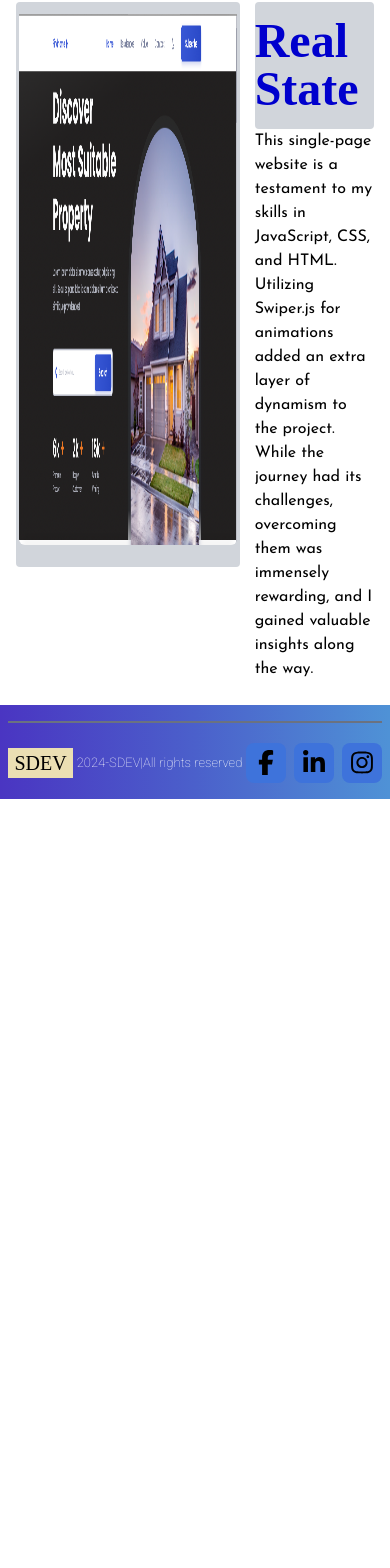
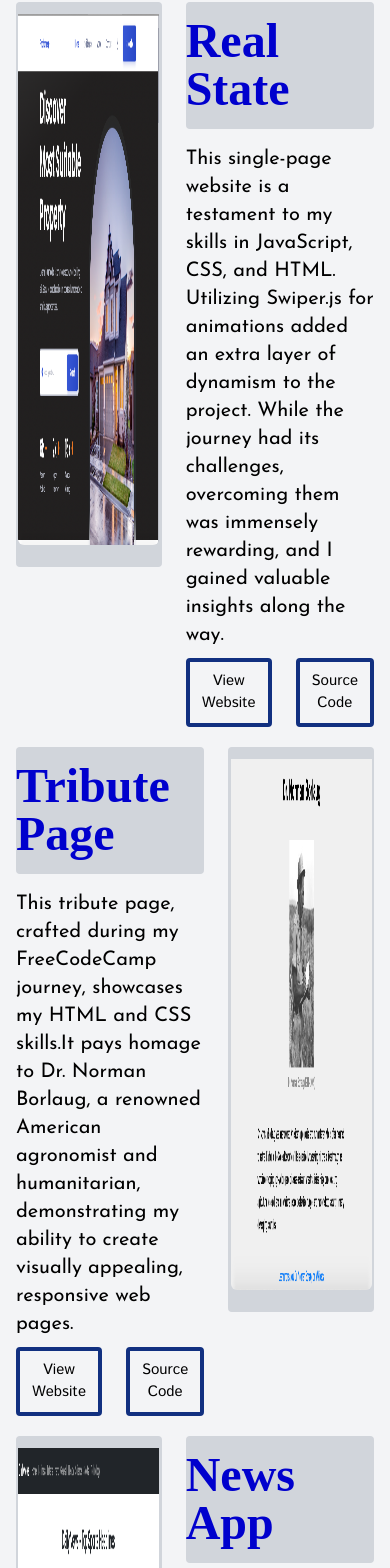
Before and after one commit to sabbir512/Sabbir-s-Portfolio, a React (Vite) app: page /project in a window 390 px wide. Shown: the part 352-1920 px from the top of the page. Before the commit the page ends 1151 px from the top, so only its background shows below. Built offline with nearby package versions, Linux system fonts and the light colour scheme; a web font is replaced by a local one.

Commit message:
The project page is done just need to make it responsive

```diff
--- /dev/null
+++ b/src/components/HomeComponents/WorkBtn.jsx
@@ -0,0 +1,19 @@
+import React from "react";
+
+function WorkBtn({ url, btnText }) {
+  return (
+    <div>
+      <a href={url} target="_blank">
+        <button
+          className="lg:text-[16px] border-[#113080] border-4 border-solid lg:px-3 lg:py-2 rounded hover:bg-blue-600  ease-in duration-500 md:text-[11px] md:px-1
+                md:py-1 sm:px-1 sm:py-1 sm:text-[10px] mediumPhone:px-3 mediumPhone:py-2 mediumPhone:text-[15px] smallerPhone:text-[13px] smallerPhone:px-2 smallerPhone:py-1"
+          style={{ fontFamily: "Istok Web" }}
+        >
+          {btnText}
+        </button>
+      </a>
+    </div>
+  );
+}
+
+export default WorkBtn;
--- a/src/components/HomeComponents/WorkContent.jsx
+++ b/src/components/HomeComponents/WorkContent.jsx
@@ -1,5 +1,5 @@
 import React from "react";
-
+import WorkBtn from "./WorkBtn";
 function WorkContent({ Image, content, websiteUrl, githubUrl }) {
   return (
     <div>
@@ -8,7 +8,11 @@ function WorkContent({ Image, content, websiteUrl, githubUrl }) {
         className="max-w-[100%] w-full lg:h-[520px] bg-[#000D47] relative lagerThenLg:h-[550px] md:h-[390px] sm:h-[385px] mediumPhone:h-[510px] smallerPhone:h-[360px]"
       >
         <div className="aspect-w-3 aspect-h-4" id="image">
-          <img src={Image} alt="ProjectImage" className="object-cover lagerThenLg:h-[240px] lg:h-[200px] md:h-[110px] w-full sm:h-[90px]" />
+          <img
+            src={Image}
+            alt="ProjectImage"
+            className="object-cover lagerThenLg:h-[240px] lg:h-[200px] md:h-[110px] w-full sm:h-[90px]"
+          />
           {/*Adding Content After image*/}
           <div
             id="content"
@@ -21,24 +25,8 @@ function WorkContent({ Image, content, websiteUrl, githubUrl }) {
             id="button "
             className="text-white flex items-center px-2 lg:gap-8 md:gap-6 pt-3 absolute bottom-[3%] sm:gap-4 mediumPhone:gap-6 smallerPhone:gap-5"
           >
-            <a href={websiteUrl} target="_blank">
-              <button
-                className="lg:text-[16px] border-[#113080] border-4 border-solid lg:px-3 lg:py-2 rounded hover:bg-blue-600  ease-in duration-500 md:text-[11px] md:px-1 md:py-1 sm:px-1 sm:py-1 sm:text-[10px] mediumPhone:px-3 mediumPhone:py-2 smallerPhone:text-[13px] smallerPhone:px-2 smallerPhone:py-1"
-                style={{ fontFamily: "Istok Web" }}
-              >
-                View Website
-              </button>
-            </a>
-
-            <a href={githubUrl} target="_blank">
-              <button
-                className="lg:text-[16px] border-[#113080] border-4 border-solid lg:px-3 lg:py-2 rounded hover:bg-blue-600  ease-in duration-500 md:text-[11px] md:px-1
-                md:py-1 sm:px-1 sm:py-1 sm:text-[10px] mediumPhone:px-3 mediumPhone:py-2 mediumPhone:text-[15px] smallerPhone:text-[13px] smallerPhone:px-2 smallerPhone:py-1"
-                style={{ fontFamily: "Istok Web" }}
-              >
-                Source Code
-              </button>
-            </a>
+            <WorkBtn url={websiteUrl} btnText="View Website" />
+            <WorkBtn url={githubUrl} btnText="Source Code" />
           </div>
         </div>
       </div>
--- a/src/components/ProjectComponents/ProjectContent.jsx
+++ b/src/components/ProjectComponents/ProjectContent.jsx
@@ -1,6 +1,6 @@
 import React from "react";
-import { contentObject } from "../projectContent";
-function ProjectContent() {
+import WorkBtn from "../HomeComponents/WorkBtn";
+function ProjectContent({ webUrl, githubUrl, contents, heading }) {
   return (
     <div className="w-full">
       <div className="bg-gray-300 rounded h-[15vh]">
@@ -12,10 +12,21 @@ function ProjectContent() {
             color: "mediumblue",
           }}
         >
-          Real State
+          {heading}
         </h1>
       </div>
-      <p style={{ fontFamily: "Josefin Sans" }}>{contentObject.realstate}</p>
+
+      <p
+        className="text-[20px] leading-[28px] pt-4 mb-[5%] h-full flex items-center"
+        style={{ fontFamily: "Josefin Sans" }}
+      >
+        {contents}
+      </p>
+
+      <div className="flex items-center gap-6">
+        <WorkBtn btnText="View Website" url={webUrl} />
+        <WorkBtn btnText="Source Code" url={githubUrl} />
+      </div>
     </div>
   );
 }
--- a/src/components/ProjectComponents/ProjectImage.jsx
+++ b/src/components/ProjectComponents/ProjectImage.jsx
@@ -1,11 +1,10 @@
 import React from "react";
-import { realStateImage } from "../projectContent";
-function ProjectImage() {
+function ProjectImage({image}) {
   return (
     <div className="h-full">
-      <div className="w-[94%] bg-gray-300 h-[67vh] rounded">
+      <div className="w-full bg-gray-300 h-[67vh] rounded">
         <img
-          src={realStateImage}
+          src={image}
           alt="ProjectImage"
           className="w-[97%] h-[96%] m-auto pt-3 rounded-md"
         />
--- a/src/components/ProjectComponents/SingleProject.jsx
+++ b/src/components/ProjectComponents/SingleProject.jsx
@@ -1,17 +1,69 @@
 import React from "react";
 import { ProjectContent, ProjectImage } from "./projectIndex";
+import {
+  realStateImage,
+  tributePage,
+  newsApp,
+  contentObject,
+} from "../projectContent";
+
+import {
+  realStateWebUrl,
+  realStateCodeUrl,
+  tributePageWebUrl,
+  tributePageCodeUrl,
+  newsAppWebUrl,
+  newsAppCodeUrl,
+} from "../projectContent";
 function SingleProject() {
   return (
     <div className="px-4">
-    <div className="grid grid-cols-2fr-1fr">
-      <div>
-        <ProjectImage />
+      {/*First Project */}
+      <div className="grid grid-cols-2fr-1fr gap-6">
+        <div>
+          <ProjectImage image={realStateImage} />
+        </div>
+        <div>
+          <ProjectContent
+            heading="Real State"
+            contents={contentObject.realstate}
+            webUrl={realStateWebUrl}
+            githubUrl={realStateCodeUrl}
+          />
+        </div>
       </div>
-      <div>
-        <ProjectContent />
+
+      {/*Second Project*/}
+      <div className="grid grid-cols-1fr-2fr mt-5 gap-6">
+        <div>
+          <ProjectContent
+            heading="Tribute Page"
+            contents={contentObject.tributeapp}
+            webUrl={tributePageWebUrl}
+            githubUrl={tributePageCodeUrl}
+          />
+        </div>
+        <div>
+          <ProjectImage image={tributePage} />
+        </div>
       </div>
+
+      {/*Third Project*/}
+      <div className="grid grid-cols-2fr-1fr mt-5 gap-6">
+        <div>
+          <ProjectImage image={newsApp} />
+        </div>
+        <div>
+          <ProjectContent
+            heading="News App"
+            contents={contentObject.newsapp}
+            webUrl={newsAppWebUrl}
+            githubUrl={newsAppCodeUrl}
+          />
+        </div>
+      </div>
+      {/*-------------------*/}
     </div>
-  </div>
   );
 }
 
--- a/src/components/Projects/Project.jsx
+++ b/src/components/Projects/Project.jsx
@@ -3,7 +3,7 @@ import { ProjectHead, SingleProject } from "../ProjectComponents/projectIndex";
 
 function Project() {
   return (
-    <div className="mb-6 min-h-[100vh]">
+    <div className="pb-6 min-h-[100vh] bg-gray-100">
       <ProjectHead />
       <SingleProject />
     </div>
--- a/tailwind.config.js
+++ b/tailwind.config.js
@@ -5,6 +5,7 @@ export default {
     extend: {
       gridTemplateColumns: {
         '2fr-1fr': '2fr 1fr',
+        '1fr-2fr': '1fr 2fr',
       }
     },
     screens: {
```
